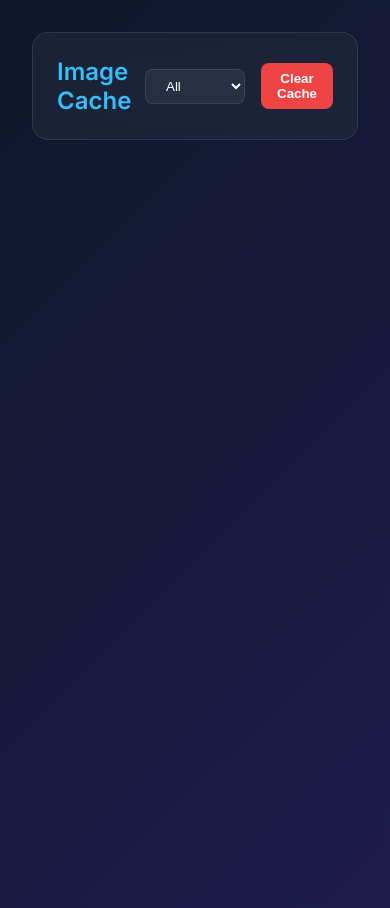
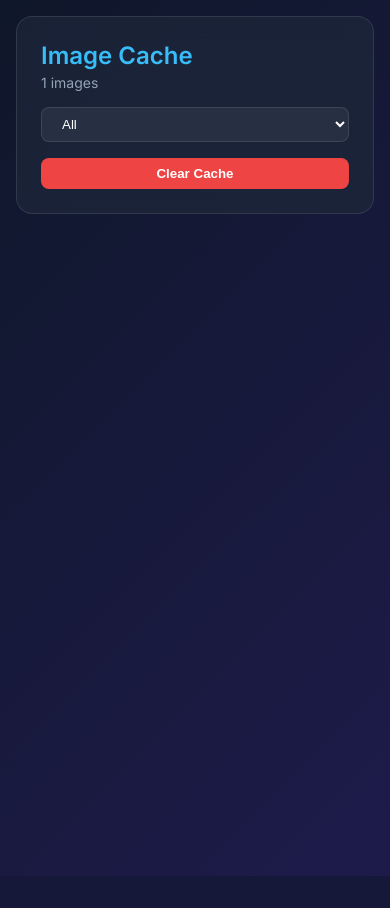
Before and after one commit to aydarik/text2image, a FastAPI app: template templates/cache_manager.html in a window 390 px wide. After the commit the page ends 876 px from the top, so only its background shows below. Run offline with FastAPI, Linux system fonts and the light colour scheme; the template is opened without the code that fills it: most values are stand-ins (such as "Sample title", 1, 10 or a date in 2020); parts of the project's set-up code (start-up, migrations or seed data) failed here and were passed over.

Commit message:
improves ui

```diff
--- a/config.yaml
+++ b/config.yaml
@@ -1,6 +1,6 @@
 ---
 name: "Text2Image"
-version: "1.3.2"
+version: "1.3.3"
 slug: "text2image"
 description: "Renders HTML to JPG images using Playwright"
 url: "https://github.com/aydarik/text2image"
--- a/main.py
+++ b/main.py
@@ -42,7 +42,7 @@ async def lifespan(app: FastAPI):
 app = FastAPI(
     title="HTML to JPG API",
     description="An API to render HTML content as a JPG image using Playwright.",
-    version="1.3.2",
+    version="1.3.3",
     lifespan=lifespan
 )
 
--- a/templates/cache_manager.html
+++ b/templates/cache_manager.html
@@ -109,10 +109,76 @@
             color: #94a3b8;
         }
 
+        .ip-link {
+            color: var(--accent);
+            text-decoration: none;
+            font-weight: 600;
+            transition: all 0.2s;
+        }
+
+        .ip-link:hover {
+            text-decoration: underline;
+            filter: brightness(1.2);
+        }
+
         .empty {
             text-align: center;
             color: #64748b;
             padding: 4rem;
+        }
+
+        @media (max-width: 640px) {
+            body {
+                padding: 1rem;
+            }
+
+            header {
+                flex-direction: column;
+                align-items: stretch;
+                gap: 1rem;
+            }
+
+            .controls {
+                flex-direction: column;
+                align-items: stretch;
+                width: 100%;
+            }
+
+            .controls form,
+            .controls select,
+            .controls button {
+                width: 100%;
+            }
+
+            .grid {
+                grid-template-columns: repeat(auto-fill, minmax(140px, 1fr));
+                gap: 1rem;
+            }
+        }
+
+        .loader {
+            display: none;
+            justify-content: center;
+            align-items: center;
+            padding: 2rem;
+            width: 100%;
+        }
+
+        .spinner {
+            width: 30px;
+            height: 30px;
+            border: 3px solid rgba(56, 189, 248, 0.2);
+            border-top-color: var(--accent);
+            border-radius: 50%;
+            animation: spin 0.8s linear infinite;
+        }
+
+        @keyframes spin {
+            to { transform: rotate(360deg); }
+        }
+
+        #load-more-trigger.loading .loader {
+            display: flex;
         }
     </style>
 </head>
@@ -120,7 +186,12 @@
 <body>
 <div class="container">
     <header>
-        <h1>Image Cache</h1>
+        <div>
+            <h1><a href="/cache" style="text-decoration: none; color: inherit;">Image Cache</a></h1>
+            <div style="font-size: 0.875rem; color: #94a3b8; margin-top: 0.25rem;">
+                <span id="total-count">{{ total_count }}</span> images
+            </div>
+        </div>
         <div class="controls">
             <form action="/cache" method="get" style="display: flex; gap: 0.5rem;" id="filter-form">
                 <select name="ip" onchange="document.getElementById('filter-form').submit()">
@@ -138,7 +209,11 @@
     </header>
 
     <div class="grid" id="image-grid">
-        <div id="load-more-trigger" data-page="1" data-has-more="true" style="height: 10px; width: 100%;"></div>
+        <div id="load-more-trigger" data-page="1" data-has-more="true" style="width: 100%;">
+            <div class="loader">
+                <div class="spinner"></div>
+            </div>
+        </div>
     </div>
 </div>
 
@@ -183,14 +258,16 @@
 
         async function loadMore(page, trigger, observer) {
             loading = true;
-            // Remove old trigger while loading
-            trigger.remove();
+            trigger.classList.add('loading');
 
             try {
                 const response = await fetch(`/cache?page=${page}&ip=${currentIp}&ajax=true`);
                 if (!response.ok) throw new Error('Network response was not ok');
 
                 const html = await response.text();
+
+                // Remove old trigger after content is fetched
+                trigger.remove();
 
                 if (page === "1" && html.trim() === "") {
                     grid.innerHTML = '<div class="empty">No images found in cache.</div>';
@@ -212,6 +289,7 @@
                 initObserver();
             } catch (error) {
                 console.error('Error loading more images:', error);
+                trigger.classList.remove('loading');
             } finally {
                 loading = false;
             }
```
Also changed, not shown: cache_manager.py (+11 -1 lines), templates/cache_manager_grid.html (+8 -2 lines), CHANGELOG.md.
